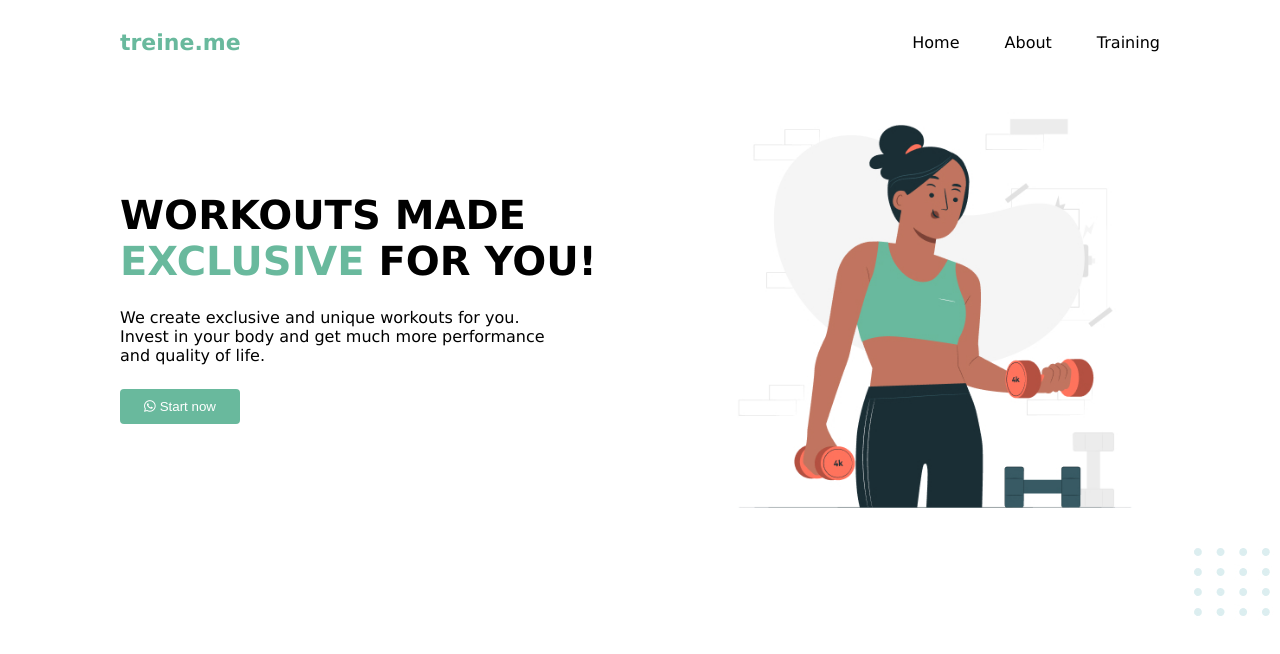
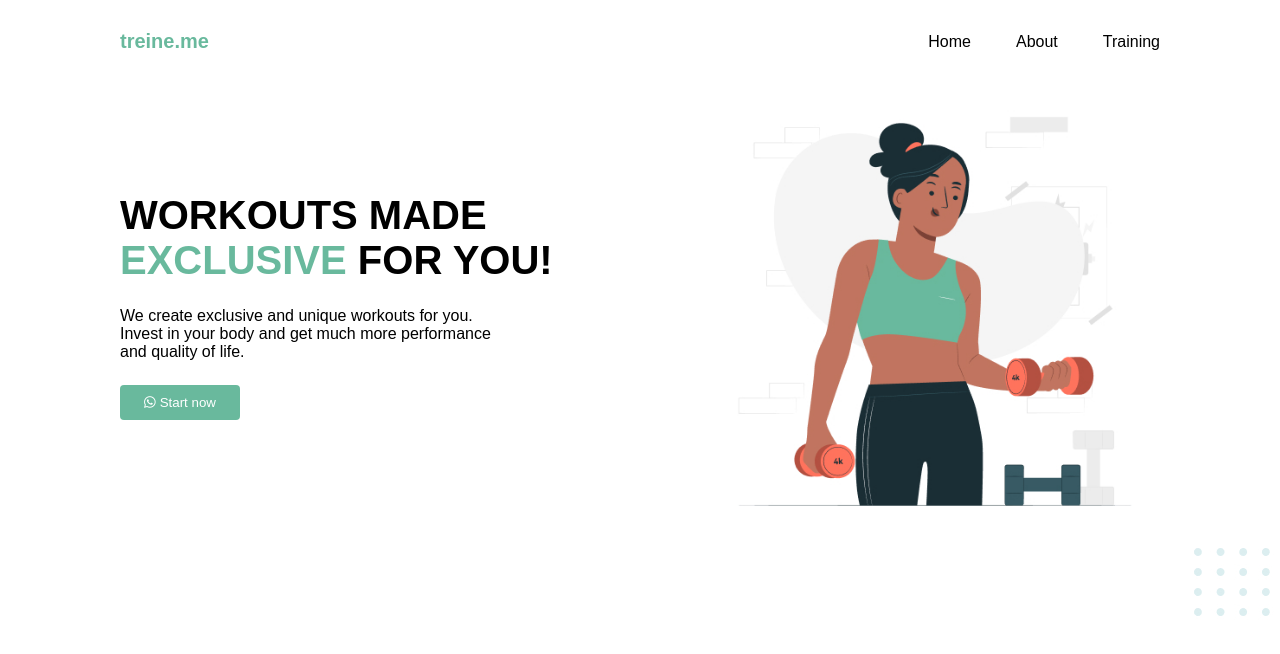
Before and after one commit to tanim246/Assignment-02-Tanim, a plain HTML site: page index.html in a window 1280 px wide. Drawn offline with Linux system fonts and the light colour scheme.

Commit message:
change font size & family

```diff
--- a/index.html
+++ b/index.html
@@ -17,7 +17,7 @@
     <div class="position">
       <!-- navber -->
       <nav class="max-width">
-        <h1>treine.me</h1>
+        <h1 style="font-size: 20px;">treine.me</h1>
         <div class="item">
           <a href="">Home</a>
           <a href="">About</a>
--- a/style.css
+++ b/style.css
@@ -10,8 +10,7 @@
 }
 
 body {
-  font-family: "Lucida Sans", "Lucida Sans Regular", "Lucida Grande",
-    "Lucida Sans Unicode", Geneva, Verdana, sans-serif;
+  font-family: Arial, Helvetica, sans-serif;
 }
 
 /* navber */
```
